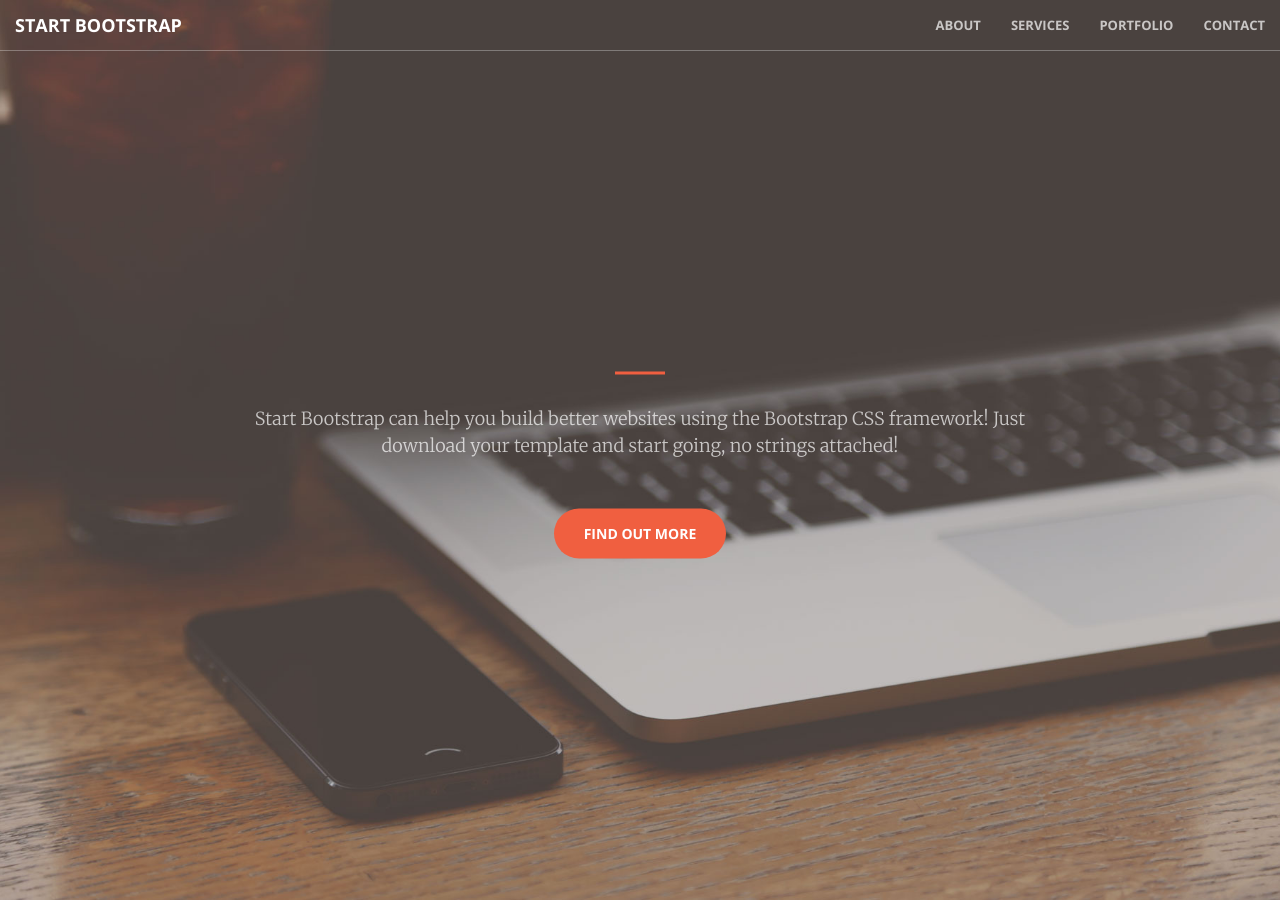
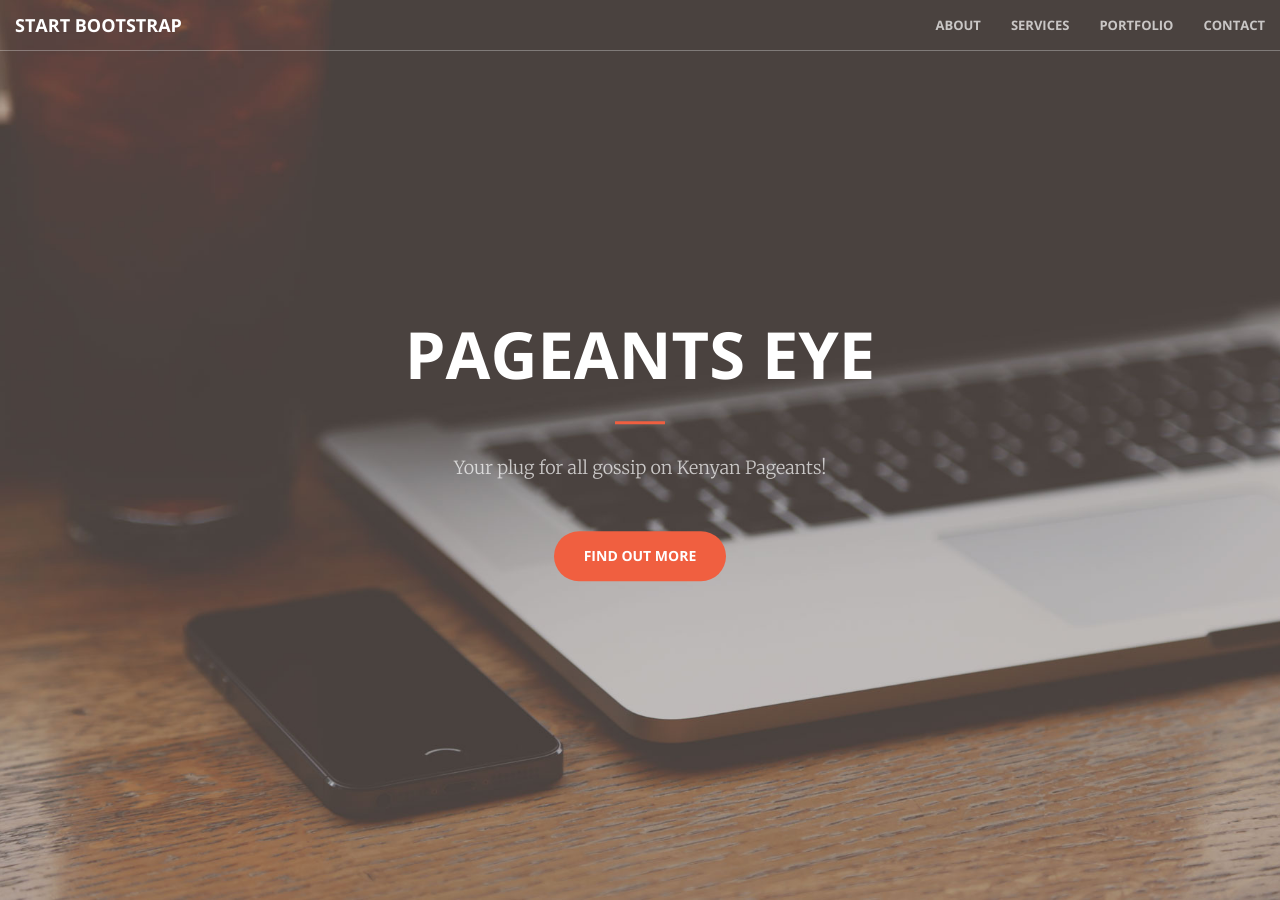
Before and after one commit to sarafinanyawira/pageantseye.github.io, a Jekyll site: the page built from index.html, in a window 1280 px wide and 900 px high. Built offline with Jekyll 4.4.1, drawn with Linux system fonts in a browser that asks for light colours.

Commit message:
new changes

```diff
--- a/_includes/header.html
+++ b/_includes/header.html
@@ -1,9 +1,9 @@
 <header>
     <div class="header-content">
         <div class="header-content-inner">
-            <h1></h1>
+            <h1>Pageants Eye</h1>
             <hr>
-            <p>Start Bootstrap can help you build better websites using the Bootstrap CSS framework! Just download your template and start going, no strings attached!</p>
+            <p>Your plug for all gossip on Kenyan Pageants!</p>
             <a href="#about" class="btn btn-primary btn-xl page-scroll">Find Out More</a>
         </div>
     </div>
```
